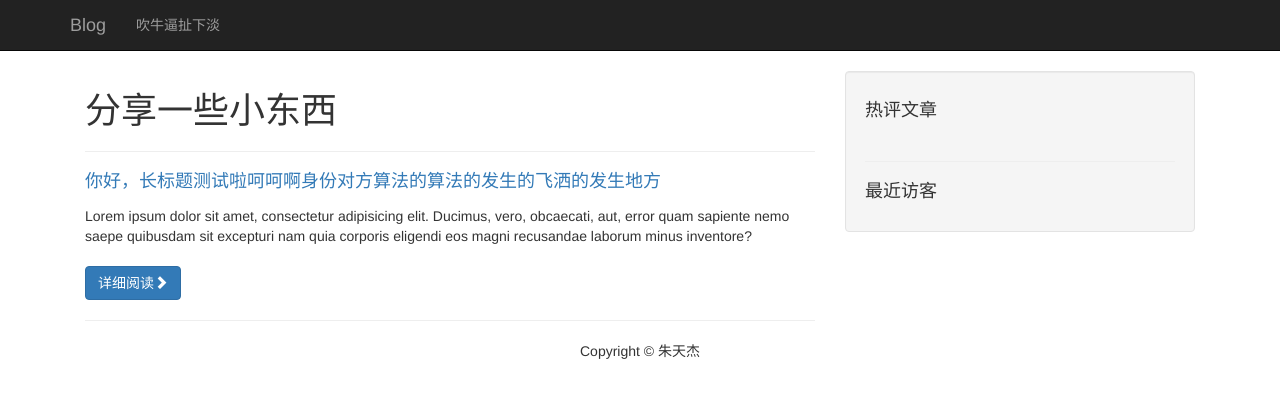
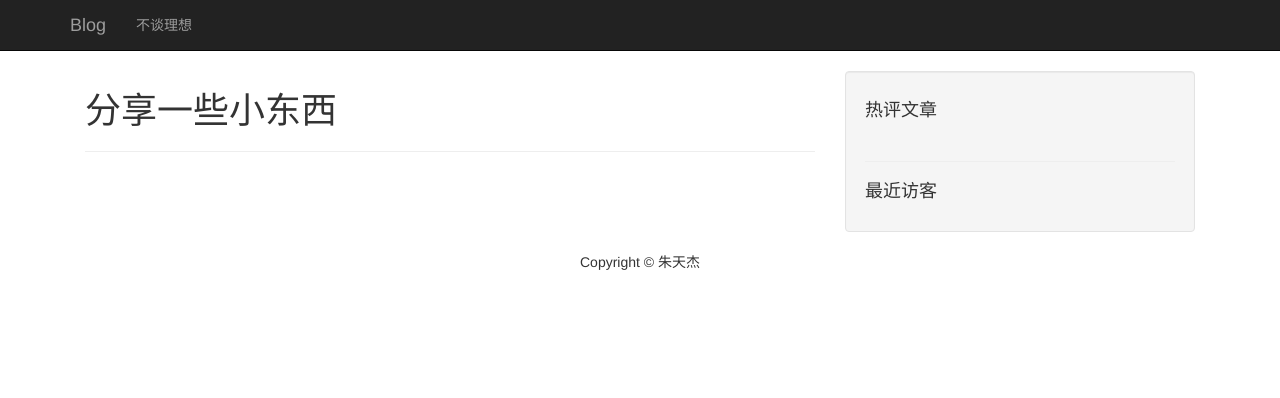
Before and after one commit to lynch001/lynch001.github.io, a Jekyll site: the page built from index.html, in a window 1280 px wide. Shown: the top 398 px of the page. Built offline with Jekyll 4.4.1, drawn with Linux system fonts in a browser that asks for light colours; nearby versions of some CDN libraries; the list of posts is cut into pages by our own code; comment, search, counter and statistics services are not loaded.

Commit message:
commit blog v1.0

```diff
--- a/_includes/nav.html
+++ b/_includes/nav.html
@@ -4,7 +4,7 @@
 <!-- Brand and toggle get grouped for better mobile display -->
 <div class="navbar-header">
 <a class="navbar-brand active" href="{{site.baseurl}}">Blog</a>
-<p class="navbar-text navbar-right">吹牛逼扯下淡</p>
+<p class="navbar-text navbar-right">不谈理想</p>
 </div>
 </div>
 <!-- /.container -->
--- a/_posts/2014-10-22-hello-world.html
+++ /dev/null
@@ -1,16 +0,0 @@
----
-layout: post
-title: 你好，长标题测试啦呵呵啊身份对方算法的算法的发生的飞洒的发生地方
-abstract: Lorem ipsum dolor sit amet, consectetur adipisicing elit. Ducimus, vero, obcaecati, aut, error quam sapiente nemo saepe quibusdam sit excepturi nam     quia corporis eligendi eos magni recusandae laborum minus inventore?
-category: food
----
-
-<img class="img-responsive" src="http://placehold.it/900x300" alt="">
-<hr>
-
-<!-- Post Content -->
-<p class="lead">Lorem ipsum dolor sit amet, consectetur adipisicing elit. Ducimus, vero, obcaecati, aut, error quam sapiente nemo saepe quibusdam sit excepturi nam quia corporis eligendi eos magni recusandae laborum minus inventore?</p>
-                <p>Lorem ipsum dolor sit amet, consectetur adipisicing elit. Ut, tenetur natus doloremque laborum quos iste ipsum rerum obcaecati impedit odit illo dolorum ab tempora nihil dicta earum fugiat. Temporibus, voluptatibus.</p>
-                <p>Lorem ipsum dolor sit amet, consectetur adipisicing elit. Eos, doloribus, dolorem iusto blanditiis unde eius illum consequuntur neque dicta incidunt ullam ea hic porro optio ratione repellat perspiciatis. Enim, iure!</p>
-                <p>Lorem ipsum dolor sit amet, consectetur adipisicing elit. Error, nostrum, aliquid, animi, ut quas placeat totam sunt tempora commodi nihil ullam alias modi dicta saepe minima ab quo voluptatem obcaecati?</p>
-                <p>Lorem ipsum dolor sit amet, consectetur adipisicing elit. Harum, dolor quis. Sunt, ut, explicabo, aliquam tenetur ratione tempore quidem voluptates cupiditate voluptas illo saepe quaerat numquam recusandae? Qui, necessitatibus, est!</p>
```
